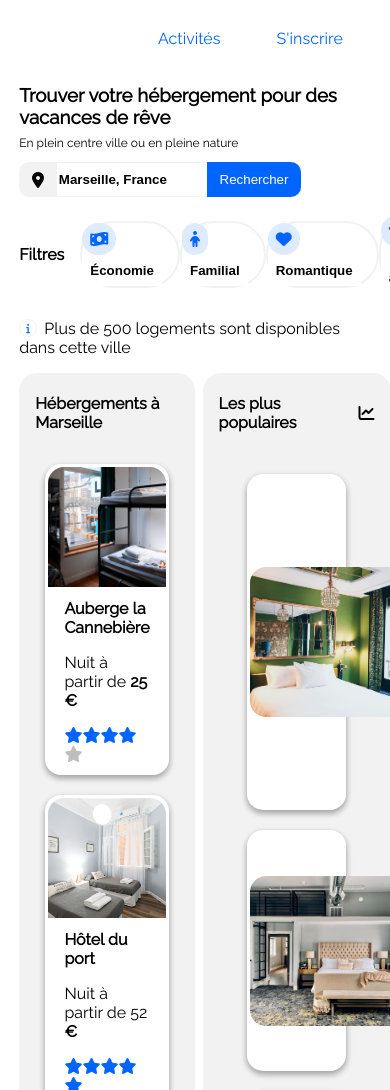
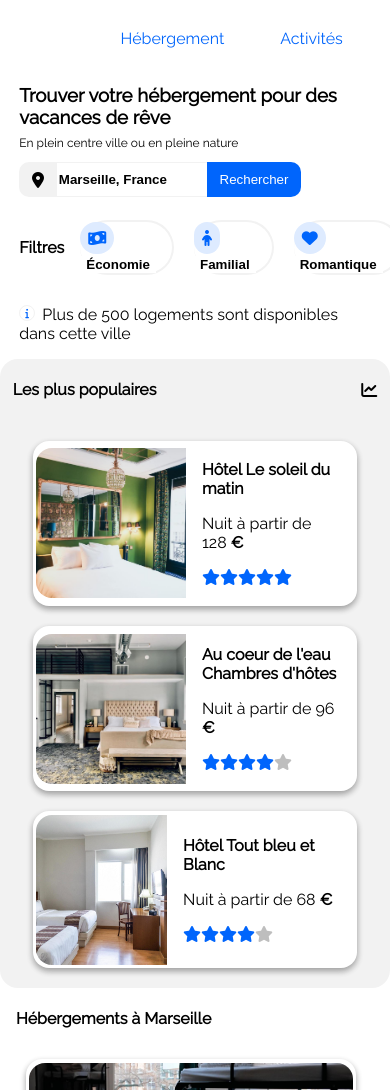
Before and after one commit to Dimitri-bonnet/DimitriBonnet_2_28-12-2020, a plain HTML site: page index.html in a window 390 px wide. Shown: the part 74-1164 px from the top of the page. Drawn offline with Linux system fonts and the light colour scheme.

Commit message:
three draft responsive start

```diff
--- a/index.html
+++ b/index.html
@@ -14,14 +14,14 @@
   <nav>
     <ul class="NavBar" >
         <li><img src="./img/logo/Reservia.svg" alt=""></li>
-          <li><a href="#Hebergement"> Hébergement</a></li>
-          <li><a href="#Activites">Activités</a></li>
-          <li><a href="">S'inscrire</a></li>
+        <li><a href="#hebergement"> Hébergement</a></li>
+        <li><a href="#activites">Activités</a></li>
+        <li><a class="signup" href="">S'inscrire</a></li>
     </ul>
   </nav>
 </header>
 <main>
-  <section>
+  <section id="header-main">
     <div class="search">
       <h3>Trouver votre hébergement pour des vacances de rêve</h3>
       <p>En plein centre ville ou en pleine nature</p>
@@ -56,8 +56,7 @@
       <span class="monCercle"><i class="fas fa-info"></i></span>Plus de 500 logements sont disponibles dans cette ville
     </div>
   </section>
-
-<section id="Hebergement">
+  <section id="hebergement">
     <div class="flex">
       <div class="big">
         <div class="title">
@@ -144,7 +143,6 @@
           <h4>Les plus populaires</h4>
           <i class="fas fa-chart-line"></i>
         </div>
-
         <div class="item">
           <div class="card">
             <img class="card-img" src="./img/hebergements/3_medium/emile-guillemot-Bj_rcSC5XfE-unsplash.jpg" alt="" >
@@ -181,81 +179,18 @@
             </div>
           </div>
         </div>
-
       </div>
     </div>
   </section>
-
-<section id="Activites">
+  <section id="activites">
     <h4>Activités à Marseille</h4>
-  <div class="container">
-    <div class="item">1</div>
-    <div class="item">2</div>
-    <div class="item">3</div>
-    <div class="item">4</div>
-    <div class="item">5</div>
-    <div class="item">6</div>
+    <div class="row-activites">
+      <div>grand img</div>
+      div
     </div>
   </section>
 
-   <!--  <section>
-      <div class="container-hebergement">
-        <div class="content-hebergement">
-          <h4>Hébergement à Marseille</h4>
-          <div class="card">
-            <img src="" alt="">
-            <h4>Auberge la Cannebière</h4>
-            <p>Nuit à partir de <span>25€</span></p>
-            <p>Start</p>
-          </div>
-          <div class="card">
-            <img src="" alt="">
-            <h4>Auberge la Cannebière</h4>
-            <p>Nuit à partir de <span>25€</span></p>
-            <p>Start</p>
-          </div>
-          <div class="card">
-            <img src="" alt="">
-            <h4>Auberge la Cannebière</h4>
-            <p>Nuit à partir de <span>25€</span></p>
-            <p>Start</p>
-          </div>
-          <div class="card">
-            <img src="" alt="">
-            <h4>Auberge la Cannebière</h4>
-            <p>Nuit à partir de <span>25€</span></p>
-            <p>Start</p>
-          </div>
-          <div class="card">
-            <img src="" alt="">
-            <h4>Auberge la Cannebière</h4>
-            <p>Nuit à partir de <span>25€</span></p>
-            <p>Start</p>
-          </div>
-          <div class="card">
-            <img src="" alt="">
-            <h4>Auberge la Cannebière</h4>
-            <p>Nuit à partir de <span>25€</span></p>
-            <p>Start</p>
-          </div>
-          <p>Afficher plus</p>
-        </div>
-        <div class="content-bestseller">
-          <h4>Les plus populaires</h4>
-          <i class="fas fa-chart-line"></i>
-          <div class="card">
-            <img src="" alt="">
-            <h4>Hôtel Le soleil du matin</h4>
-            <p>Nuit à partir de <span>120€</span></p>
-            <p>Start</p>
-          </div>
-        </div>
-      </div>
-    </section>
-    <section>
-      <h4>Activités à Marseille</h4>
 
-    </section> -->
 </main>
 <footer>
   <div>
--- a/style.css
+++ b/style.css
@@ -1,22 +1,30 @@
 @import url('https://fonts.googleapis.com/css2?family=Raleway&display=swap');
-
+* {
+    box-sizing: border-box;
+}
 body, html, ul, h3{
     font-family:  'Raleway', sans-serif;
-    box-sizing: border-box;
     margin: 0;
     padding: 0;
 }
-nav, main{
+nav, #header-main{
+     padding: 0 1.2rem;
+}
+#hebergement {
+
     padding: 0 1.2rem;
 }
 /* Nav */
 .NavBar {
     display: flex;
+    flex-direction: row;
     align-items: center;
     justify-content: flex-end;
     list-style:none;
     flex-wrap: wrap;
 }
+
+
 .NavBar li:first-child {
     margin-right: auto;
 }
@@ -31,6 +39,8 @@ nav, main{
 .NavBar a:active{
     border-top: 2px solid #0065FC;
 }
+
+
 /* Main search */
 .search{
     padding: 0.5rem 0;
@@ -73,32 +83,36 @@ nav, main{
 /* Main filters*/
 .filters {
     display: flex;
-    justify-content: flex-start;
     align-items: center;
     padding:  0.5rem 0;
 }
-.filters p {
+
+ .filters p {
     margin-right: 1rem;
     font-weight: bold;
 }
 
 .filters div {
-    border : 2px solid #F2F2F2;
+    /* border : 2px solid #F2F2F2; */
+    border-top: 2px solid #F2F2F2;;
+    border-bottom: 2px solid #F2F2F2;;
+    border-right: 2px solid #F2F2F2;;
     border-radius: 36px;
+    margin-right: 20px;
 }
 .filters button{
     border: none;
     background-color:white;
     font-weight: 600;
     margin-right: 1rem;
-    padding: 8px;
+
 }
 .filters div i {
     background: #DEEBFF;
     color:  #0065FC;
     border-radius: 36px;
     padding: 0.5rem;
-    float: left;
+
 }
 .info {
     padding: 1rem 0;
@@ -124,9 +138,11 @@ nav, main{
     flex-direction: row;
     /* background: blueviolet; */
 }
+
+
 /* BIG */
 .big {
-    width: 60vw;
+    flex: 60%;
     background:#F2F2F2;
     border-radius: 18px;
     margin-right: 2vw;
@@ -178,10 +194,10 @@ nav, main{
 }
  /* SMALL */
 .small {
-    width: 40vw;
+    flex: 30%;
     background:#F2F2F2;
     border-radius: 18px;
-    padding: 0 1rem;
+    padding: 0 0.8rem;
 }
 .small .title{
     display: flex;
@@ -190,7 +206,6 @@ nav, main{
 
 }
 .small .item{
-    flex: 1;
     margin: 20px;
     /* background-color: blue; */
     display: flex;
@@ -200,8 +215,7 @@ nav, main{
 .small .card {
     display: flex;
     align-items: center;
-    width: 80%;
-    max-height: 500%;
+    width: 100%;
     padding: 0.2rem;
     background: white;
     border-radius: 16px;
@@ -223,6 +237,9 @@ nav, main{
     font-weight: bold;
     margin-bottom: 500px
 }
+.small .card .stars {
+    align-self: flex-end;
+}
 .small .card .stars i:not(.gray) {
     color: #0065FC;
 }
@@ -234,9 +251,24 @@ nav, main{
 }
 
 /* Main activites */
-.container{
+.row-activites {
     display: flex;
-}
+    flex-direction: row;
+    flex-wrap: nowrap;
+    padding: 0 4px;
+
+  }
+.column {
+    flex: 20%;
+    max-width: 25%;
+    background-color: blue;
+    margin: 10px;
+  }
+  .column img {
+    margin-top: 8px;
+    width: 300px;
+    height: 200px;
+  }
 /* Footer */
 footer{
     display: flex;
@@ -246,3 +278,35 @@ footer{
 footer p {
     font-size: 11px;
 }
+/* Responsive */
+@media (max-width: 800px) {
+    .NavBar :nth-child(4) {
+        order: -1;
+    }
+    .NavBar :nth-child(1) {
+        order: -2;
+    }
+    .flex {
+        flex-direction: column;
+        flex-direction: column-reverse;
+    }
+    .big{
+        background:white !important;
+    }
+    .big .row{
+        flex-direction: column;
+    }
+    .filters{
+
+    }
+    #hebergement{
+       padding: 0;
+    }
+    footer{
+        display: block ;
+        padding:  0.5rem 2rem;
+    }
+    .row-activites{
+        flex-direction: column;
+    }
+  }
```
Lines whose indentation alone changed are shown as unchanged.
